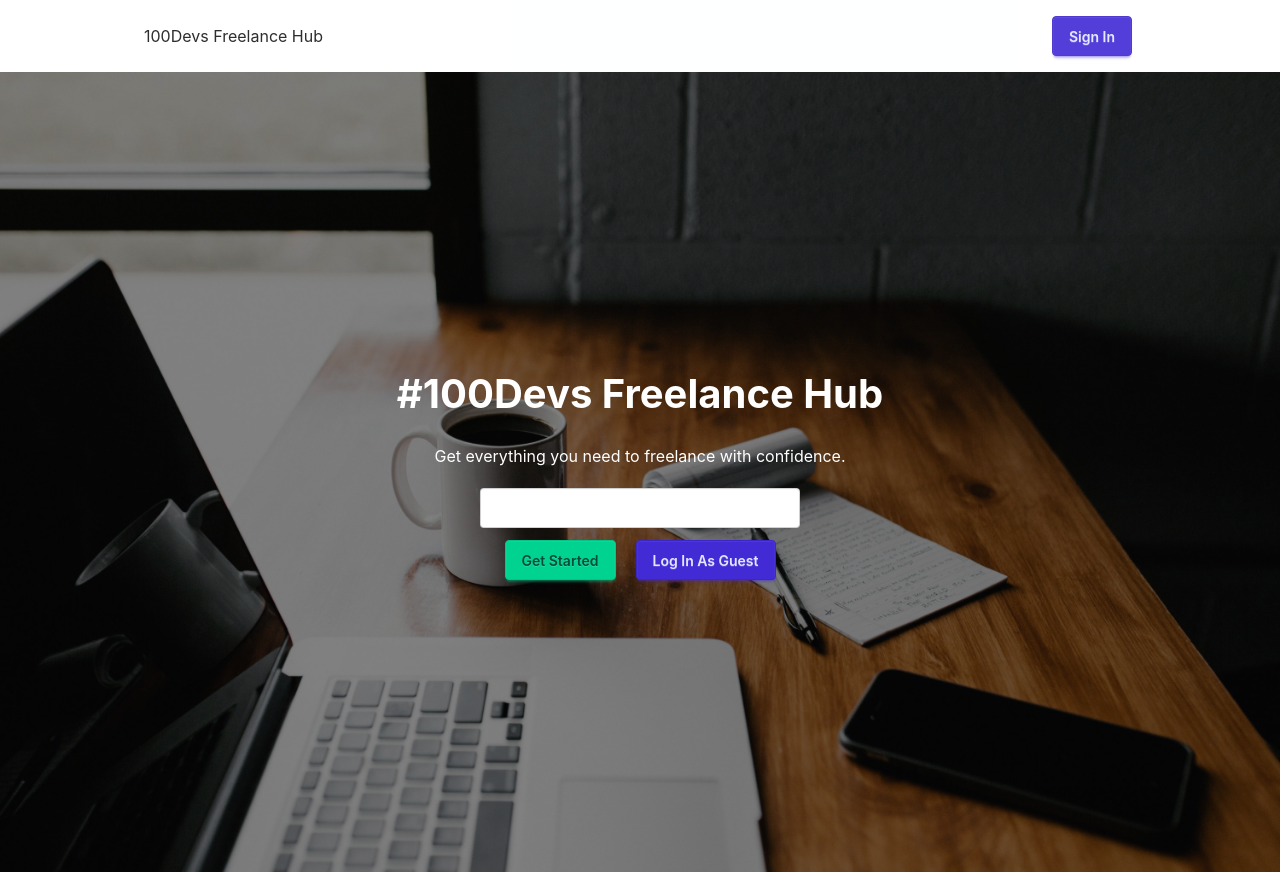
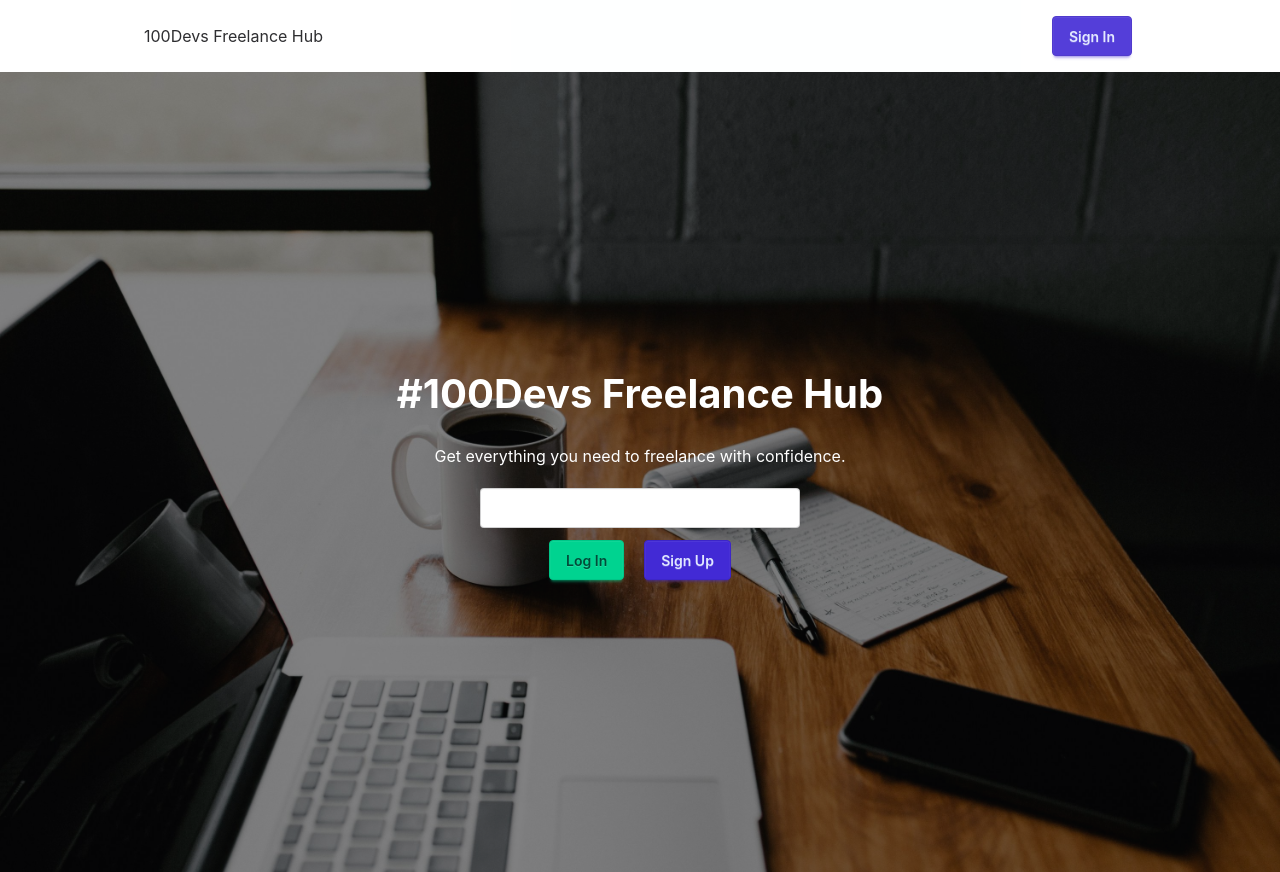
Before and after one commit to nathanccz/freelance-tracker-app, a React (Vite) app: page / in a window 1280 px wide. Built offline with nearby package versions, Linux system fonts and the light colour scheme; no server answers; what @tiptap/extension-color would draw is missing.

Commit message:
Small change to test git profile consistency.

```diff
--- a/src/components/Hero.jsx
+++ b/src/components/Hero.jsx
@@ -1,4 +1,4 @@
-import LoginField from "./LoginField";
+import LoginField from './LoginField'
 
 export default function Hero({ isLogin }) {
   return (
@@ -6,7 +6,7 @@ export default function Hero({ isLogin }) {
       <div
         className="hero min-h-screen z-50"
         style={{
-          backgroundImage: "url(./bg-home.jpg)",
+          backgroundImage: 'url(./bg-home.jpg)',
         }}
       >
         <div className="hero-overlay bg-opacity-50"></div>
@@ -33,11 +33,11 @@ export default function Hero({ isLogin }) {
               </label>
               <div className="flex gap-5 justify-center">
                 <a href="/login">
-                  <button className="btn btn-success">Get Started</button>
+                  <button className="btn btn-success">Log In</button>
                 </a>
 
                 <a href="/dashboard">
-                  <button className="btn btn-primary">Log In As Guest</button>
+                  <button className="btn btn-primary">Sign Up</button>
                 </a>
               </div>
             </div>
@@ -49,5 +49,5 @@ export default function Hero({ isLogin }) {
         )}
       </div>
     </>
-  );
+  )
 }
```
